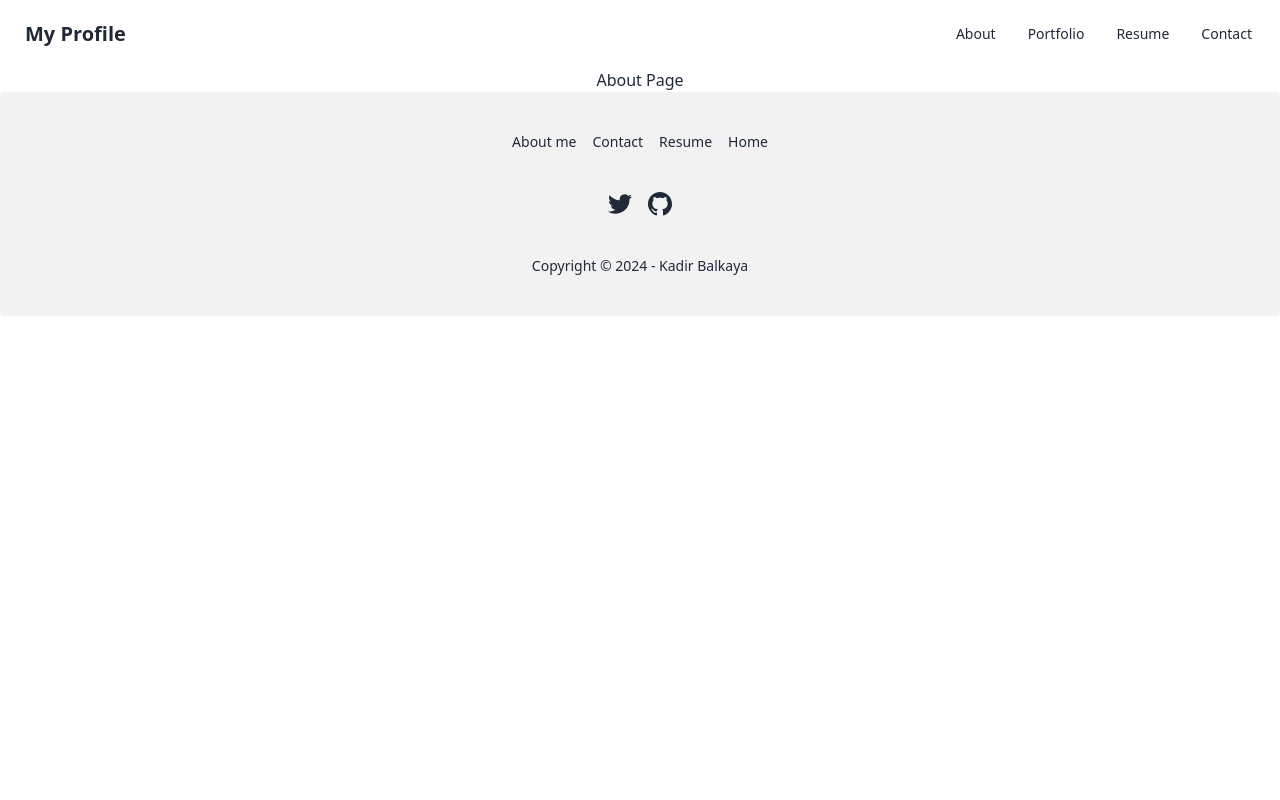
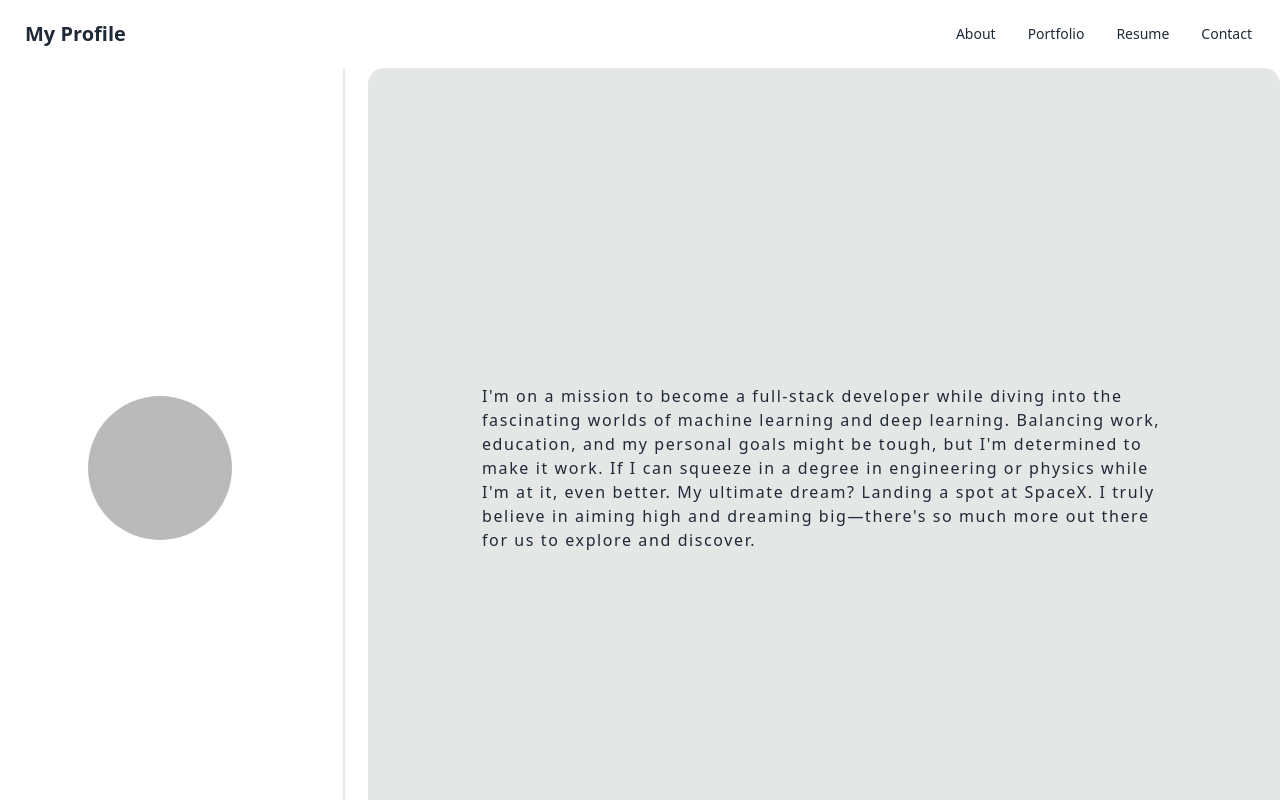
Before and after one commit to kadirbalkaya10/Challange20-ReactPortfolio, a React (Vite) app: page /about in a window 1280 px wide. Shown: the top 800 px of the page. Built offline with nearby package versions, Linux system fonts and the light colour scheme; grey boxes are pictures that could not be loaded.

Commit message:
About page created

```diff
--- a/src/pages/About.jsx
+++ b/src/pages/About.jsx
@@ -1,5 +1,26 @@
 const About = () => {
-  return <div className='div'>About Page</div>;
+  return (
+    <div className='flex flex-col w-full justify-center items-center lg:flex-row'>
+      <div className='avatar w-1/4 flex justify-center items-center'>
+        <div className='w-36 skeleton opacity-70 rounded-full'>
+          <img src='https://avatars.githubusercontent.com/u/122707602?s=400&u=b14b6fed2e04aeb52aa7865ab2985da76d6e8488&v=4' />
+        </div>
+      </div>
+      <div className='divider lg:divider-horizontal'></div>
+      <div className='flex justify-center flex-grow w-2/4 h-screen card bg-base-300 rounded-box place-items-center items-center '>
+        <p className=' tracking-widest  w-3/4  top-56'>
+          I'm on a mission to become a full-stack developer while diving into
+          the fascinating worlds of machine learning and deep learning.
+          Balancing work, education, and my personal goals might be tough, but
+          I'm determined to make it work. If I can squeeze in a degree in
+          engineering or physics while I'm at it, even better. My ultimate
+          dream? Landing a spot at SpaceX. I truly believe in aiming high and
+          dreaming big—there's so much more out there for us to explore and
+          discover.
+        </p>
+      </div>
+    </div>
+  );
 };
 
 export default About;
```
